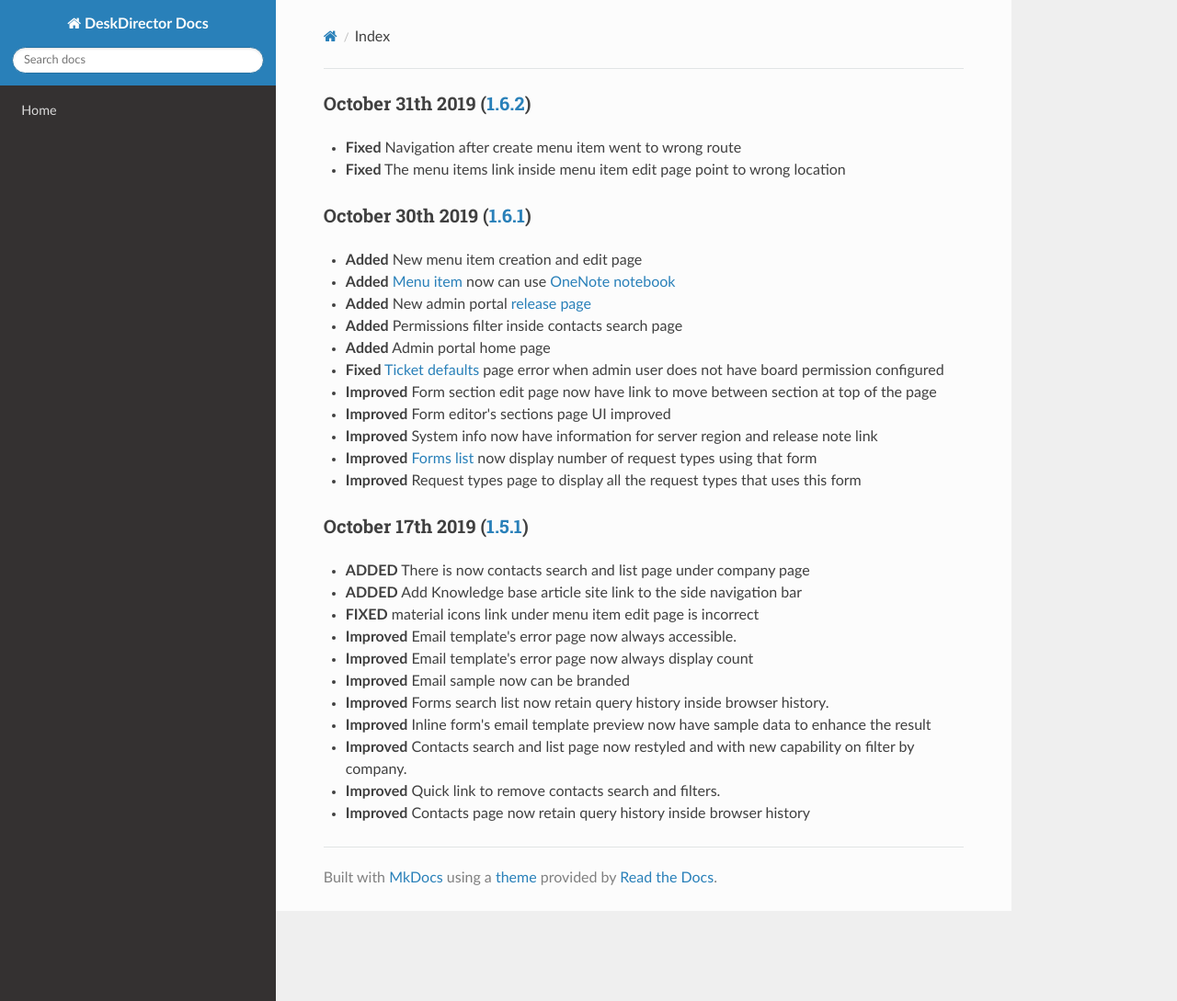
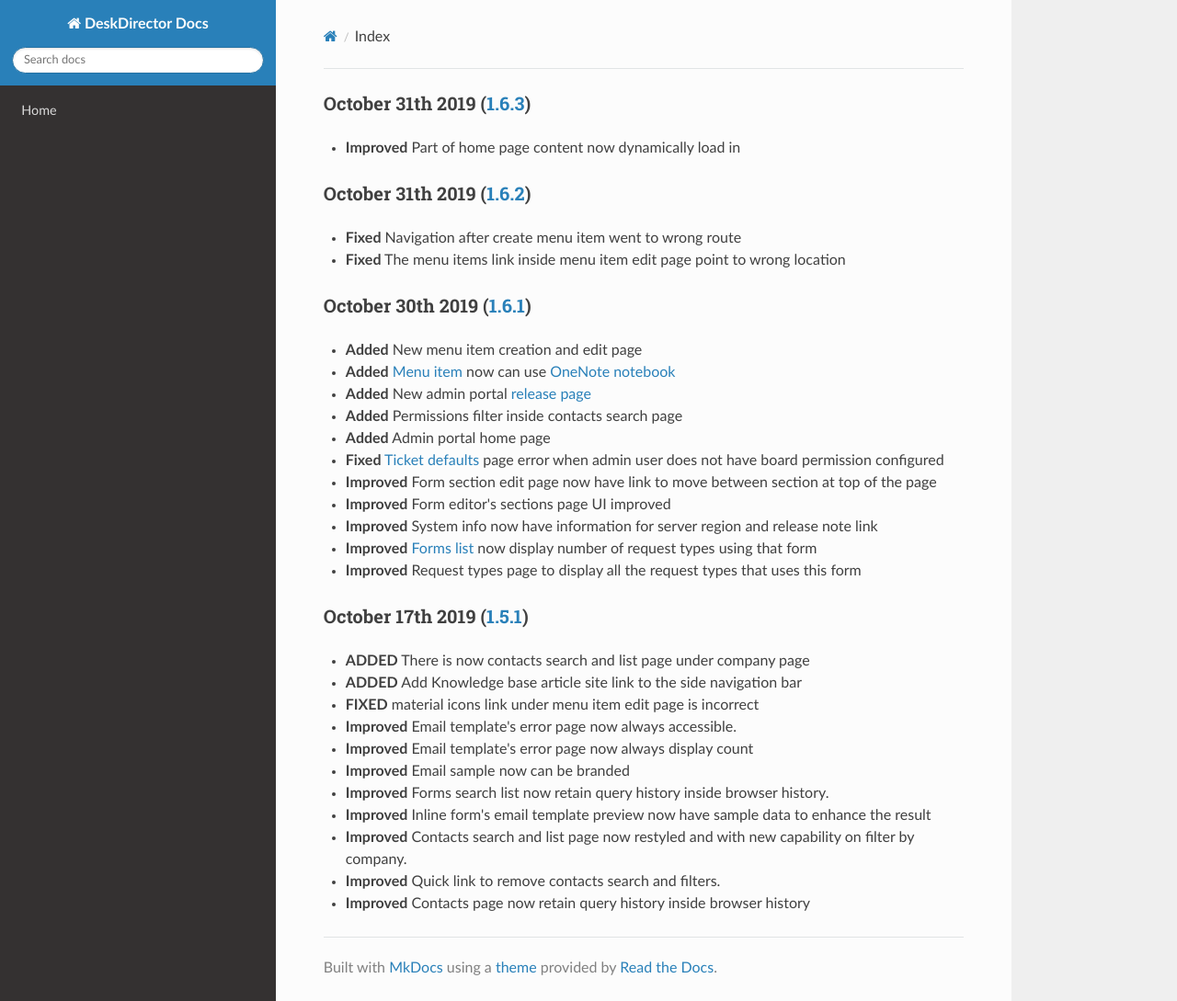
Before and after one commit to DeskDirector/docs, an MkDocs documentation site: the page built from docs/_release/admin/README.md, in a window 1280 px wide and 1089 px high. Shown: the whole window at 92% size. Built offline with MkDocs 1.6.1, drawn with Linux system fonts in a browser that asks for light colours; nearby versions of some CDN libraries; old or Windows-style settings are respelled for this version of MkDocs.

Commit message:
Update README.md

```diff
--- a/docs/_release/admin/README.md
+++ b/docs/_release/admin/README.md
@@ -1,3 +1,6 @@
+### October 31th 2019 ([1.6.3](v1.6.3))
+* **Improved** Part of home page content now dynamically load in
+
 ### October 31th 2019 ([1.6.2](v1.6.2))
 * **Fixed** Navigation after create menu item went to wrong route
 * **Fixed** The menu items link inside menu item edit page point to wrong location
```
